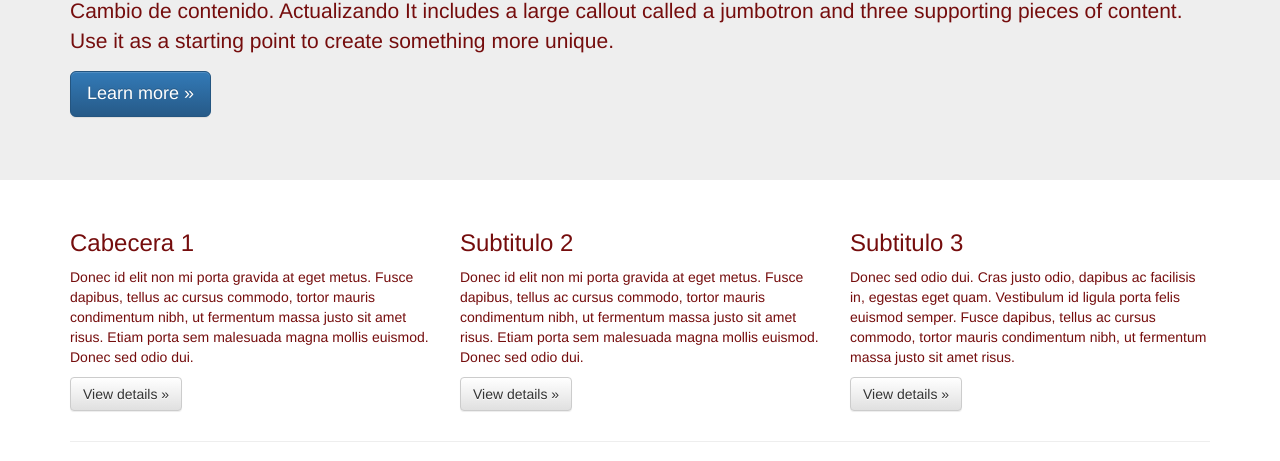
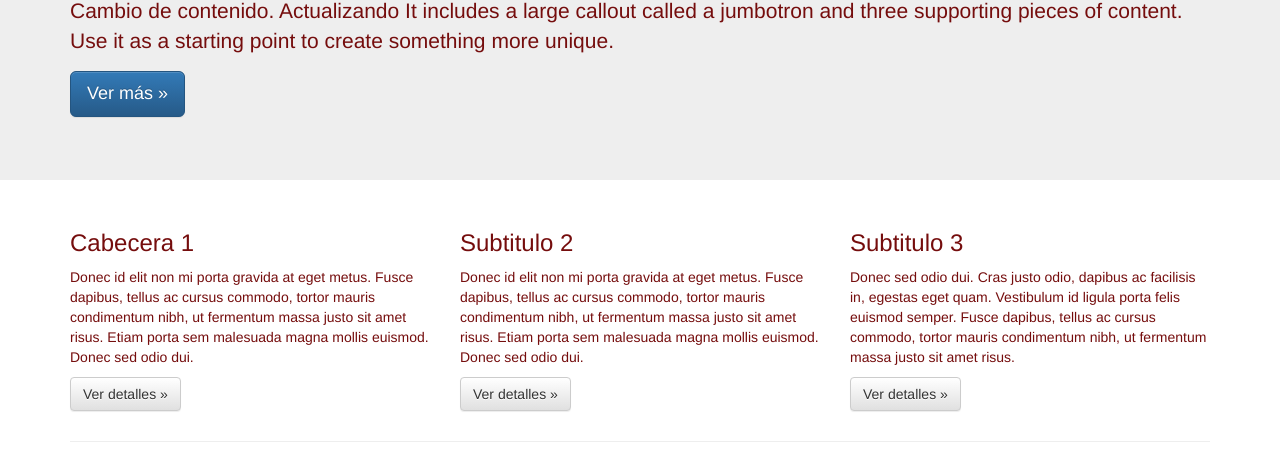
Before and after one commit to Dellblack123/Trabajo1_GermanMatos, a plain HTML site: page initializr/index.html in a window 1280 px wide. Shown: the part 201-662 px from the top of the page. Drawn offline with nearby package versions, Linux system fonts and the light colour scheme.

Commit message:
Traduciendo texto de ingles a español

```diff
--- a/initializr/index.html
+++ b/initializr/index.html
@@ -58,7 +58,7 @@
       <div class="container">
         <h1>Hola Mundo con Git!</h1>
         <p>Cambio de contenido. Actualizando It includes a large callout called a jumbotron and three supporting pieces of content. Use it as a starting point to create something more unique.</p>
-        <p><a class="btn btn-primary btn-lg" href="#" role="button">Learn more &raquo;</a></p>
+        <p><a class="btn btn-primary btn-lg" href="#" role="button">Ver más &raquo;</a></p>
       </div>
     </div>
 
@@ -68,17 +68,17 @@
         <div class="col-md-4">
           <h2>Cabecera 1</h2>
           <p>Donec id elit non mi porta gravida at eget metus. Fusce dapibus, tellus ac cursus commodo, tortor mauris condimentum nibh, ut fermentum massa justo sit amet risus. Etiam porta sem malesuada magna mollis euismod. Donec sed odio dui. </p>
-          <p><a class="btn btn-default" href="#" role="button">View details &raquo;</a></p>
+          <p><a class="btn btn-default" href="#" role="button">Ver detalles &raquo;</a></p>
         </div>
         <div class="col-md-4">
           <h2>Subtitulo 2</h2>
           <p>Donec id elit non mi porta gravida at eget metus. Fusce dapibus, tellus ac cursus commodo, tortor mauris condimentum nibh, ut fermentum massa justo sit amet risus. Etiam porta sem malesuada magna mollis euismod. Donec sed odio dui. </p>
-          <p><a class="btn btn-default" href="#" role="button">View details &raquo;</a></p>
+          <p><a class="btn btn-default" href="#" role="button">Ver detalles &raquo;</a></p>
        </div>
         <div class="col-md-4">
           <h2>Subtitulo 3</h2>
           <p>Donec sed odio dui. Cras justo odio, dapibus ac facilisis in, egestas eget quam. Vestibulum id ligula porta felis euismod semper. Fusce dapibus, tellus ac cursus commodo, tortor mauris condimentum nibh, ut fermentum massa justo sit amet risus.</p>
-          <p><a class="btn btn-default" href="#" role="button">View details &raquo;</a></p>
+          <p><a class="btn btn-default" href="#" role="button">Ver detalles &raquo;</a></p>
         </div>
       </div>
 
```
